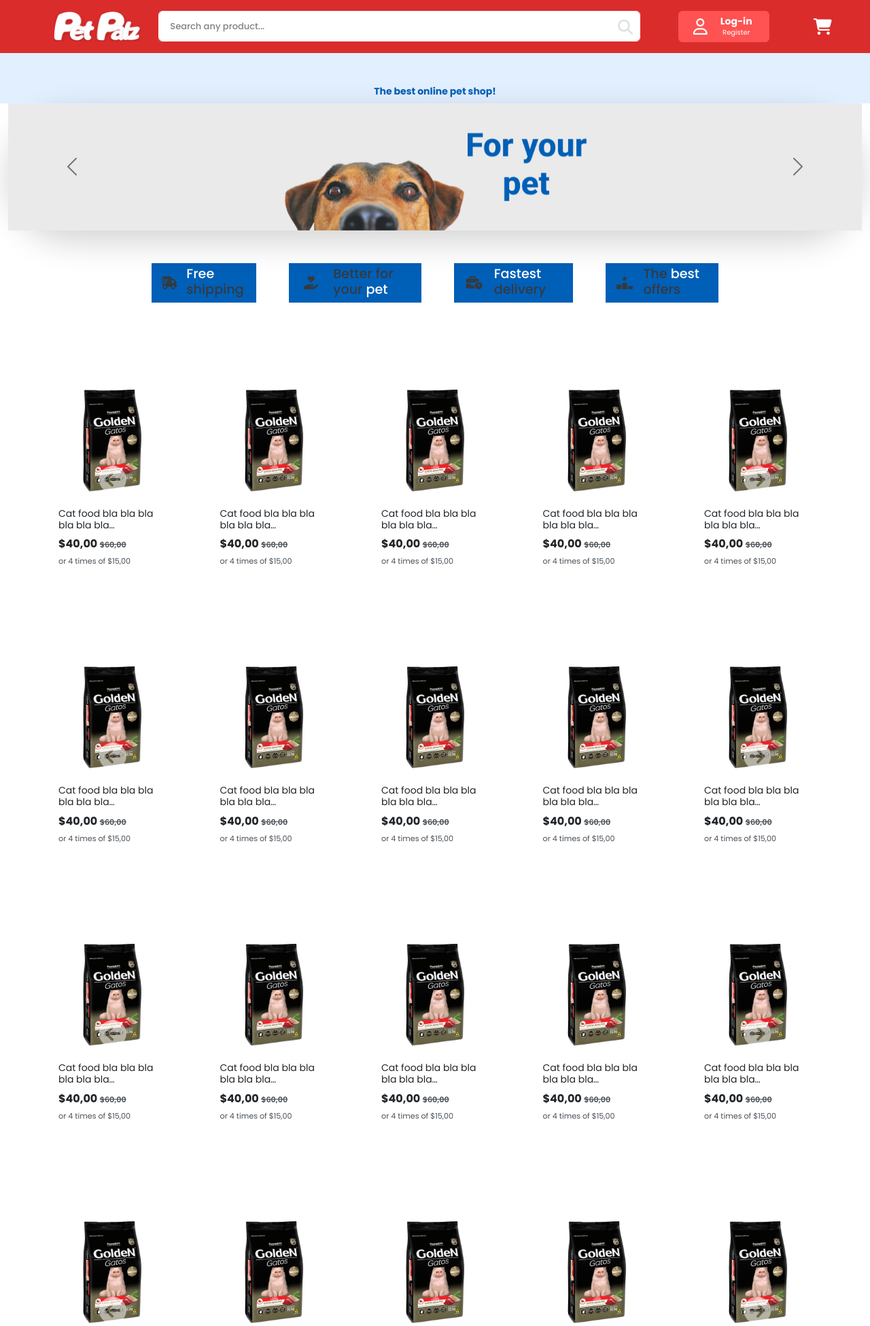
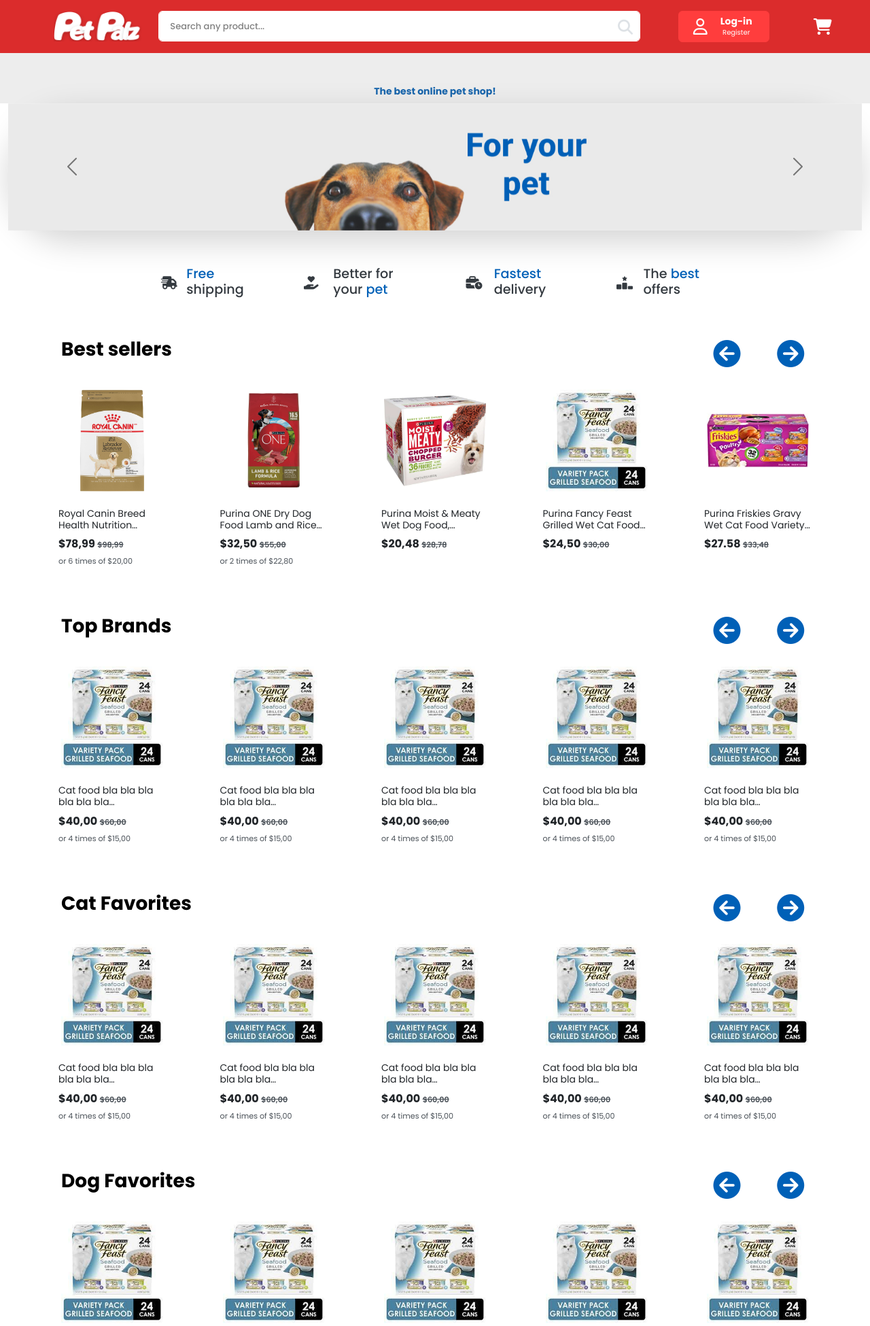
Before and after one commit to IngoSchriek/petpalz-website-project, a Flask app: page / in a window 1280 px wide. Shown: the top 1950 px of the page at 68% size. Run offline with Flask 3, Linux system fonts and the light colour scheme; some libraries are stand-ins or nearby versions.

Commit message:
Add images and colors

```diff
--- a/petpalz_app/scss/_custom.scss
+++ b/petpalz_app/scss/_custom.scss
@@ -1,9 +1,9 @@
 // scss-docs-start theme-color-variables
 $primary: #fff;
 $secondary: #DB2C2C;
-$info: #005FB7;
+$info: #0060B7;
 $dark: #b32727;
-$light: rgb(255, 82, 82);
+$light: rgb(255, 61, 61);
 // scss-docs-end theme-color-variables
 
 $input-placeholder-color: gray;
--- a/petpalz_app/scss/sections/_features.scss
+++ b/petpalz_app/scss/sections/_features.scss
@@ -7,7 +7,7 @@
   i {
     color: $gray-800;
     em {
-      color: $primary;
+      color: $info;
       font-style: normal;
     }
     @include media-breakpoint-down(sm) {
--- a/petpalz_app/templates/home.html
+++ b/petpalz_app/templates/home.html
@@ -3,8 +3,11 @@
 <!-- ///////////////////////////////////////////////////// -->
 <!-- ///////////////// TAKE 5 PAY 4 SECTION ///////////////// -->
 <!-- ///////////////////////////////////////////////////// -->
-<div class="container-fluid takepay pt-2 text-center" style="background-color: #d3e6ffa4;">
-<h4 class="mt-5 text-info fw-bold">The best online pet shop!</h4>
+<div
+  class="container-fluid takepay pt-2 text-center"
+  style="color: #1966ad; background-color: #d4d4d46b"
+>
+  <h4 class="mt-5 fw-bold">The best online pet shop!</h4>
 </div>
 <!-- ///////////////////////////////////////////////////// -->
 <!-- ///////////////// RESPONSIVE BANNER ///////////////// -->
@@ -113,7 +116,7 @@
   <div
     class="row justify-content-center align-items-center gap-md-5 column-gap-4 row-gap-2 m-sm-1"
   >
-    <div class="col-md-auto col-5 px-auto py-md-1 py-3 bg-info">
+    <div class="col-md-auto col-5 px-auto py-md-1 py-3">
       <div class="feature row">
         <div class="col-4 p-0">
           <i class="fa-solid fa-truck-fast"></i>
@@ -123,7 +126,7 @@
         </div>
       </div>
     </div>
-    <div class="col-md-auto col-5 px-auto py-md-1 py-3 bg-info">
+    <div class="col-md-auto col-5 px-auto py-md-1 py-3">
       <div class="feature row">
         <div class="col-4 p-0">
           <i class="fa-solid fa-hand-holding-heart"></i>
@@ -133,7 +136,7 @@
         </div>
       </div>
     </div>
-    <div class="col-md-auto col-5 px-auto py-md-1 py-3 bg-info">
+    <div class="col-md-auto col-5 px-auto py-md-1 py-3">
       <div class="feature row">
         <div class="col-4 p-0">
           <i class="fa-solid fa-business-time"></i>
@@ -143,7 +146,7 @@
         </div>
       </div>
     </div>
-    <div class="col-md-auto col-5 px-auto py-md-1 py-3 bg-info">
+    <div class="col-md-auto col-5 px-auto py-md-1 py-3">
       <div class="feature row">
         <div class="col-4 p-0">
           <i class="fa-solid fa-ranking-star"></i>
@@ -159,8 +162,24 @@
 <!-- /////////////////// PRODUCTS //////////////////////// -->
 <!-- ///////////////////////////////////////////////////// -->
 <div class="container-md container-fluid my-5">
-  <div class="row text-primary text-center">
-    <h1 class="fw-bold">Best sellers</h1>
+  <div class="row ms-1 text-primary text-start">
+    <h3 class="col-10 fw-bold p-1 text-black">Best sellers</h3>
+    <button
+      class="col-1 btn"
+      type="button"
+      data-bs-target="#carousel2Autoplaying"
+      data-bs-slide="prev"
+    >
+      <i class="fa-solid fa-circle-arrow-left fs-1 text-info"></i>
+    </button>
+    <button
+      class="col-1 btn"
+      type="button"
+      data-bs-target="#carousel2Autoplaying"
+      data-bs-slide="next"
+    >
+      <i class="fa-solid fa-circle-arrow-right fs-1 text-info"></i>
+    </button>
   </div>
   <div
     id="carousel2Autoplaying"
@@ -173,14 +192,14 @@
           <div class="col-md-2 col-4 p-3">
             <a class="text-decoration-none" href="#">
               <div class="product-card card border-0">
-                <img class="px-1 pb-4" src="../static/img/CatFood1.jpg" alt="CatFood1" />
-                <h3>Cat food bla bla bla bla bla bla blaaaaaaaaaa</h3>
+                <img class="px-1 pb-4" src="../static/img/DogFood1.jpg" alt="Product" />
+                <h3>Royal Canin Breed Health Nutrition Labrador Retriever Adult Dry Dog Food, 30 lbs. Bag</h3>
                 <div class="price-holder">
                   <div class="display-price">
-                    <span class="price"> $40,00 </span>
-                    <span class="original-price"> $60,00 </span>
+                    <span class="price"> $78,99 </span>
+                    <span class="original-price"> $98,99 </span>
                   </div>
-                  <span class="times-price">or 4 times of $15,00</span>
+                  <span class="times-price">or 6 times of $20,00</span>
                 </div>
               </div>
             </a>
@@ -188,14 +207,14 @@
           <div class="col-md-2 col-4 p-3">
             <a class="text-decoration-none" href="#">
               <div class="product-card card border-0">
-                <img class="px-1 pb-4" src="../static/img/CatFood1.jpg" alt="CatFood1" />
-                <h3>Cat food bla bla bla bla bla bla blaaaaaaaaaa</h3>
+                <img class="px-1 pb-4" src="../static/img/DogFood2.jpg" alt="Product" />
+                <h3>Purina ONE Dry Dog Food Lamb and Rice Formula - 16.5 lb. Bag</h3>
                 <div class="price-holder">
                   <div class="display-price">
-                    <span class="price"> $40,00 </span>
-                    <span class="original-price"> $60,00 </span>
+                    <span class="price"> $32,50 </span>
+                    <span class="original-price"> $55,00 </span>
                   </div>
-                  <span class="times-price">or 4 times of $15,00</span>
+                  <span class="times-price">or 2 times of $22,80</span>
                 </div>
               </div>
             </a>
@@ -203,14 +222,13 @@
           <div class="col-md-2 col-4 p-3">
             <a class="text-decoration-none" href="#">
               <div class="product-card card border-0">
-                <img class="px-1 pb-4" src="../static/img/CatFood1.jpg" alt="CatFood1" />
-                <h3>Cat food bla bla bla bla bla bla blaaaaaaaaaa</h3>
+                <img class="px-1 pb-4" src="../static/img/DogFood3.jpg" alt="Product" />
+                <h3>Purina Moist & Meaty Wet Dog Food, Chopped Burger - 36 ct. Pouch</h3>
                 <div class="price-holder">
                   <div class="display-price">
-                    <span class="price"> $40,00 </span>
-                    <span class="original-price"> $60,00 </span>
+                    <span class="price"> $20,48 </span>
+                    <span class="original-price"> $28,78 </span>
                   </div>
-                  <span class="times-price">or 4 times of $15,00</span>
                 </div>
               </div>
             </a>
@@ -218,14 +236,13 @@
           <div class="col-md-2 d-md-block d-none p-3">
             <a class="text-decoration-none" href="#">
               <div class="product-card card border-0">
-                <img class="px-1 pb-4" src="../static/img/CatFood1.jpg" alt="CatFood1" />
-                <h3>Cat food bla bla bla bla bla bla blaaaaaaaaaa</h3>
+                <img class="px-1 pb-4" src="../static/img/CatFood1.jpg" alt="Product" />
+                <h3>Purina Fancy Feast Grilled Wet Cat Food Seafood Collection in Wet Cat Food Variety Pack - (24) 3 oz. Cans</h3>
                 <div class="price-holder">
                   <div class="display-price">
-                    <span class="price"> $40,00 </span>
-                    <span class="original-price"> $60,00 </span>
+                    <span class="price"> $24,50 </span>
+                    <span class="original-price"> $30,00 </span>
                   </div>
-                  <span class="times-price">or 4 times of $15,00</span>
                 </div>
               </div>
             </a>
@@ -233,14 +250,13 @@
           <div class="col-md-2 d-md-block d-none p-3">
             <a class="text-decoration-none" href="#">
               <div class="product-card card border-0">
-                <img class="px-1 pb-4" src="../static/img/CatFood1.jpg" alt="CatFood1" />
-                <h3>Cat food bla bla bla bla bla bla blaaaaaaaaaa</h3>
+                <img class="px-1 pb-4" src="../static/img/CatFood2.jpg" alt="Product" />
+                <h3>Purina Friskies Gravy Wet Cat Food Variety Pack, Poultry Shreds, Meaty Bits & Prime Filets - (32) 5.5 oz. Cans</h3>
                 <div class="price-holder">
                   <div class="display-price">
-                    <span class="price"> $40,00 </span>
-                    <span class="original-price"> $60,00 </span>
+                    <span class="price"> $27.58 </span>
+                    <span class="original-price"> $33,48 </span>
                   </div>
-                  <span class="times-price">or 4 times of $15,00</span>
                 </div>
               </div>
             </a>
@@ -253,14 +269,14 @@
           <div class="col-md-2 col-4 p-3">
             <a class="text-decoration-none" href="#">
               <div class="product-card card border-0">
-                <img class="px-1 pb-4" src="../static/img/CatFood1.jpg" alt="CatFood1" />
-                <h3>Cat food bla bla bla bla bla bla blaaaaaaaaaa</h3>
+                <img class="px-1 pb-4" src="../static/img/DogFood1.jpg" alt="Product" />
+                <h3>Royal Canin Breed Health Nutrition Labrador Retriever Adult Dry Dog Food, 30 lbs. Bag</h3>
                 <div class="price-holder">
                   <div class="display-price">
-                    <span class="price"> $40,00 </span>
-                    <span class="original-price"> $60,00 </span>
+                    <span class="price"> $78,99 </span>
+                    <span class="original-price"> $98,99 </span>
                   </div>
-                  <span class="times-price">or 4 times of $15,00</span>
+                  <span class="times-price">or 6 times of $20,00</span>
                 </div>
               </div>
             </a>
@@ -268,14 +284,14 @@
           <div class="col-md-2 col-4 p-3">
             <a class="text-decoration-none" href="#">
               <div class="product-card card border-0">
-                <img class="px-1 pb-4" src="../static/img/CatFood1.jpg" alt="CatFood1" />
-                <h3>Cat food bla bla bla bla bla bla blaaaaaaaaaa</h3>
+                <img class="px-1 pb-4" src="../static/img/DogFood2.jpg" alt="Product" />
+                <h3>Purina ONE Dry Dog Food Lamb and Rice Formula - 16.5 lb. Bag</h3>
                 <div class="price-holder">
                   <div class="display-price">
-                    <span class="price"> $40,00 </span>
-                    <span class="original-price"> $60,00 </span>
+                    <span class="price"> $32,50 </span>
+                    <span class="original-price"> $55,00 </span>
                   </div>
-                  <span class="times-price">or 4 times of $15,00</span>
+                  <span class="times-price">or 2 times of $22,80</span>
                 </div>
               </div>
             </a>
@@ -283,14 +299,13 @@
           <div class="col-md-2 col-4 p-3">
             <a class="text-decoration-none" href="#">
               <div class="product-card card border-0">
-                <img class="px-1 pb-4" src="../static/img/CatFood1.jpg" alt="CatFood1" />
-                <h3>Cat food bla bla bla bla bla bla blaaaaaaaaaa</h3>
+                <img class="px-1 pb-4" src="../static/img/DogFood3.jpg" alt="Product" />
+                <h3>Purina Moist & Meaty Wet Dog Food, Chopped Burger - 36 ct. Pouch</h3>
                 <div class="price-holder">
                   <div class="display-price">
-                    <span class="price"> $40,00 </span>
-                    <span class="original-price"> $60,00 </span>
+                    <span class="price"> $20,48 </span>
+                    <span class="original-price"> $28,78 </span>
                   </div>
-                  <span class="times-price">or 4 times of $15,00</span>
                 </div>
               </div>
             </a>
@@ -298,14 +313,13 @@
           <div class="col-md-2 d-md-block d-none p-3">
             <a class="text-decoration-none" href="#">
               <div class="product-card card border-0">
-                <img class="px-1 pb-4" src="../static/img/CatFood1.jpg" alt="CatFood1" />
-                <h3>Cat food bla bla bla bla bla bla blaaaaaaaaaa</h3>
+                <img class="px-1 pb-4" src="../static/img/CatFood1.jpg" alt="Product" />
+                <h3>Purina Fancy Feast Grilled Wet Cat Food Seafood Collection in Wet Cat Food Variety Pack - (24) 3 oz. Cans</h3>
                 <div class="price-holder">
                   <div class="display-price">
-                    <span class="price"> $40,00 </span>
-                    <span class="original-price"> $60,00 </span>
+                    <span class="price"> $24,50 </span>
+                    <span class="original-price"> $30,00 </span>
                   </div>
-                  <span class="times-price">or 4 times of $15,00</span>
                 </div>
               </div>
             </a>
@@ -313,37 +327,19 @@
           <div class="col-md-2 d-md-block d-none p-3">
             <a class="text-decoration-none" href="#">
               <div class="product-card card border-0">
-                <img class="px-1 pb-4" src="../static/img/CatFood1.jpg" alt="CatFood1" />
-                <h3>Cat food bla bla bla bla bla bla blaaaaaaaaaa</h3>
+                <img class="px-1 pb-4" src="../static/img/CatFood2.jpg" alt="Product" />
+                <h3>Purina Friskies Gravy Wet Cat Food Variety Pack, Poultry Shreds, Meaty Bits & Prime Filets - (32) 5.5 oz. Cans</h3>
                 <div class="price-holder">
                   <div class="display-price">
-                    <span class="price"> $40,00 </span>
-                    <span class="original-price"> $60,00 </span>
+                    <span class="price"> $27.58 </span>
+                    <span class="original-price"> $33,48 </span>
                   </div>
-                  <span class="times-price">or 4 times of $15,00</span>
                 </div>
               </div>
             </a>
           </div>
         </div>
       </div>
-
-      <button
-        class="carousel-control-prev"
-        type="button"
-        data-bs-target="#carousel2Autoplaying"
-        data-bs-slide="prev"
-      >
-        <i class="fa-solid fa-circle-arrow-left fs-1"></i>
-      </button>
-      <button
-        class="carousel-control-next"
-        type="button"
-        data-bs-target="#carousel2Autoplaying"
-        data-bs-slide="next"
-      >
-        <i class="fa-solid fa-circle-arrow-right fs-1"></i>
-      </button>
     </div>
   </div>
 </div>
@@ -351,8 +347,24 @@
 <!-- ///////////////// TOP BRANDS //////////////////////// -->
 <!-- ///////////////////////////////////////////////////// -->
 <div class="container-md container-fluid my-5">
-  <div class="row text-primary text-center">
-    <h1 class="fw-bold">Top Brands</h1>
+  <div class="row ms-1 text-primary text-start">
+    <h3 class="col-10 fw-bold p-1 text-black">Top Brands</h3>
+    <button
+      class="col-1 btn"
+      type="button"
+      data-bs-target="#carousel3Autoplaying"
+      data-bs-slide="prev"
+    >
+      <i class="fa-solid fa-circle-arrow-left fs-1 text-info"></i>
+    </button>
+    <button
+      class="col-1 btn"
+      type="button"
+      data-bs-target="#carousel3Autoplaying"
+      data-bs-slide="next"
+    >
+      <i class="fa-solid fa-circle-arrow-right fs-1 text-info"></i>
+    </button>
   </div>
   <div
     id="carousel3Autoplaying"
@@ -519,23 +531,6 @@
           </div>
         </div>
       </div>
-
-      <button
-        class="carousel-control-prev"
-        type="button"
-        data-bs-target="#carousel3Autoplaying"
-        data-bs-slide="prev"
-      >
-        <i class="fa-solid fa-circle-arrow-left fs-1"></i>
-      </button>
-      <button
-        class="carousel-control-next"
-        type="button"
-        data-bs-target="#carousel3Autoplaying"
-        data-bs-slide="next"
-      >
-        <i class="fa-solid fa-circle-arrow-right fs-1"></i>
-      </button>
     </div>
   </div>
 </div>
@@ -543,8 +538,24 @@
 <!-- //////////////// CAT FAVORITES ////////////////////// -->
 <!-- ///////////////////////////////////////////////////// -->
 <div class="container-md container-fluid my-5">
-  <div class="row text-primary text-center">
-    <h1 class="fw-bold">Cat Favorites</h1>
+  <div class="row ms-1 text-primary text-start">
+    <h3 class="col-10 fw-bold p-1 text-black">Cat Favorites</h3>
+    <button
+      class="col-1 btn"
+      type="button"
+      data-bs-target="#carousel4Autoplaying"
+      data-bs-slide="prev"
+    >
+      <i class="fa-solid fa-circle-arrow-left fs-1 text-info"></i>
+    </button>
+    <button
+      class="col-1 btn"
+      type="button"
+      data-bs-target="#carousel4Autoplaying"
+      data-bs-slide="next"
+    >
+      <i class="fa-solid fa-circle-arrow-right fs-1 text-info"></i>
+    </button>
   </div>
   <div
     id="carousel4Autoplaying"
@@ -711,23 +722,6 @@
           </div>
         </div>
       </div>
-
-      <button
-        class="carousel-control-prev"
-        type="button"
-        data-bs-target="#carousel4Autoplaying"
-        data-bs-slide="prev"
-      >
-        <i class="fa-solid fa-circle-arrow-left fs-1"></i>
-      </button>
-      <button
-        class="carousel-control-next"
-        type="button"
-        data-bs-target="#carousel4Autoplaying"
-        data-bs-slide="next"
-      >
-        <i class="fa-solid fa-circle-arrow-right fs-1"></i>
-      </button>
     </div>
   </div>
 </div>
@@ -735,8 +729,24 @@
 <!-- //////////////// DOG FAVORITES ////////////////////// -->
 <!-- ///////////////////////////////////////////////////// -->
 <div class="container-md container-fluid my-5">
-  <div class="row text-primary text-center">
-    <h1 class="fw-bold">Dog Favorites</h1>
+  <div class="row ms-1 text-primary text-start">
+    <h3 class="col-10 fw-bold p-1 text-black">Dog Favorites</h3>
+    <button
+      class="col-1 btn"
+      type="button"
+      data-bs-target="#carousel5Autoplaying"
+      data-bs-slide="prev"
+    >
+      <i class="fa-solid fa-circle-arrow-left fs-1 text-info"></i>
+    </button>
+    <button
+      class="col-1 btn"
+      type="button"
+      data-bs-target="#carousel5Autoplaying"
+      data-bs-slide="next"
+    >
+      <i class="fa-solid fa-circle-arrow-right fs-1 text-info"></i>
+    </button>
   </div>
   <div
     id="carousel5Autoplaying"
@@ -903,23 +913,6 @@
           </div>
         </div>
       </div>
-
-      <button
-        class="carousel-control-prev"
-        type="button"
-        data-bs-target="#carousel5Autoplaying"
-        data-bs-slide="prev"
-      >
-        <i class="fa-solid fa-circle-arrow-left fs-1"></i>
-      </button>
-      <button
-        class="carousel-control-next"
-        type="button"
-        data-bs-target="#carousel5Autoplaying"
-        data-bs-slide="next"
-      >
-        <i class="fa-solid fa-circle-arrow-right fs-1"></i>
-      </button>
     </div>
   </div>
 </div>
--- a/petpalz_app/templates/macros/footer.html
+++ b/petpalz_app/templates/macros/footer.html
@@ -2,23 +2,44 @@
 {% macro footer() %}
 
 <div class="row">
-  <div class="col-6 col-md-2 mb-3">
+  <div class="col-6 col-md-2 mb-3 text-body-info">
     <h5>Section</h5>
     <ul class="nav flex-column">
       <li class="nav-item mb-2">
-        <a href="#" class="nav-link p-0 text-body-secondary">Home</a>
+        <a href="#" class="nav-link p-0">Home</a>
       </li>
       <li class="nav-item mb-2">
-        <a href="#" class="nav-link p-0 text-body-secondary">Features</a>
+        <a href="#" class="nav-link p-0">Features</a>
       </li>
       <li class="nav-item mb-2">
-        <a href="#" class="nav-link p-0 text-body-secondary">Pricing</a>
+        <a href="#" class="nav-link p-0">Pricing</a>
       </li>
       <li class="nav-item mb-2">
-        <a href="#" class="nav-link p-0 text-body-secondary">FAQs</a>
+        <a href="#" class="nav-link p-0">FAQs</a>
       </li>
       <li class="nav-item mb-2">
-        <a href="#" class="nav-link p-0 text-body-secondary">About</a>
+        <a href="#" class="nav-link p-0">About</a>
+      </li>
+    </ul>
+  </div>
+
+  <div class="col-6 col-md-2 mb-3 text-body-info">
+    <h5>Section</h5>
+    <ul class="nav flex-column">
+      <li class="nav-item mb-2">
+        <a href="#" class="nav-link p-0">Home</a>
+      </li>
+      <li class="nav-item mb-2">
+        <a href="#" class="nav-link p-0">Features</a>
+      </li>
+      <li class="nav-item mb-2">
+        <a href="#" class="nav-link p-0">Pricing</a>
+      </li>
+      <li class="nav-item mb-2">
+        <a href="#" class="nav-link p-0">FAQs</a>
+      </li>
+      <li class="nav-item mb-2">
+        <a href="#" class="nav-link p-0">About</a>
       </li>
     </ul>
   </div>
```
Also changed, not shown: other parts of petpalz_app/templates/macros/footer.html (+5 -26 lines), petpalz_app/static/css/style.css, petpalz_app/static/img/CatFood1.jpg, petpalz_app/static/img/CatFood2.jpg (added), petpalz_app/static/img/CatFood3.jpg (added), petpalz_app/static/img/CatSnack1.jpg (added), petpalz_app/static/img/CatSnack2.jpg (added), petpalz_app/static/img/DogFood1.jpg (added), petpalz_app/static/img/DogFood2.jpg (added), petpalz_app/static/img/DogFood3.jpg (added), petpalz_app/static/img/DogSnack1.jpg (added), petpalz_app/static/img/DogSnack2.jpg (added), petpalz_app/static/img/DogSnack3.jpg (added), 1 other file.
